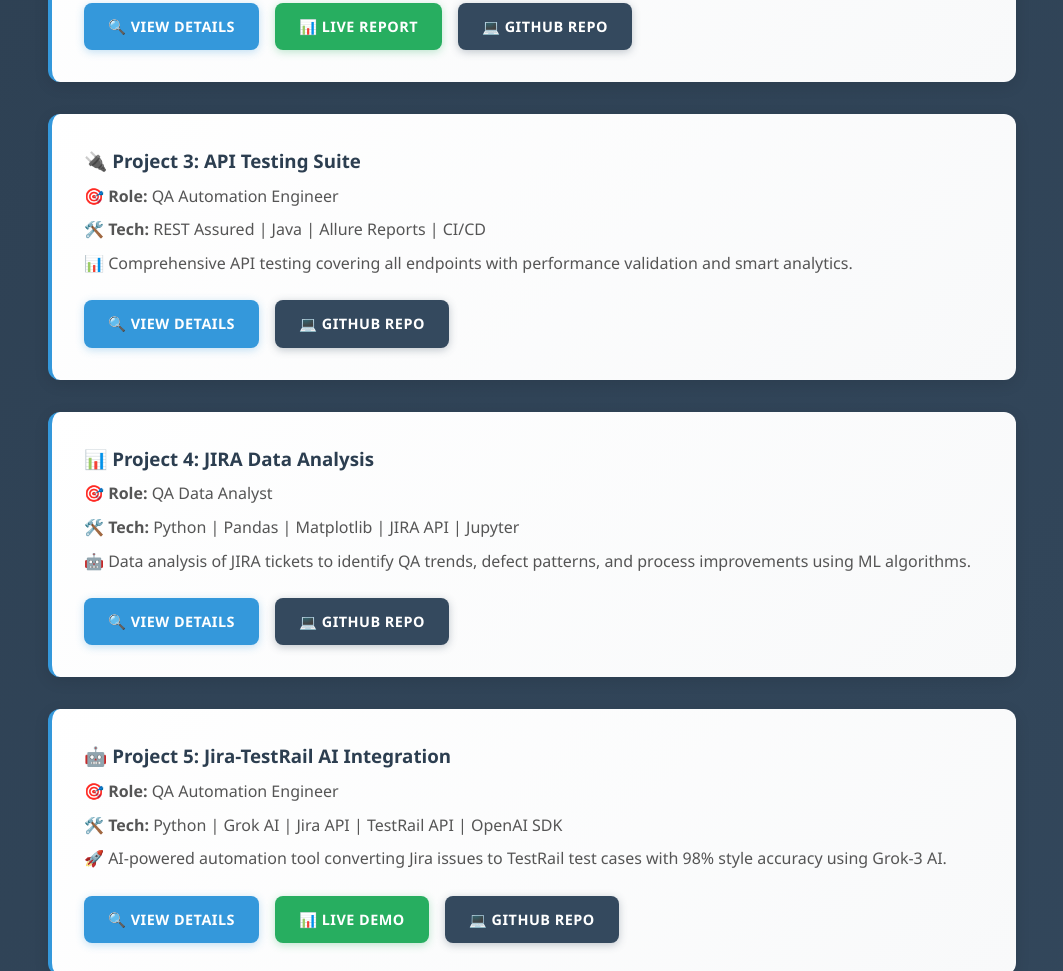
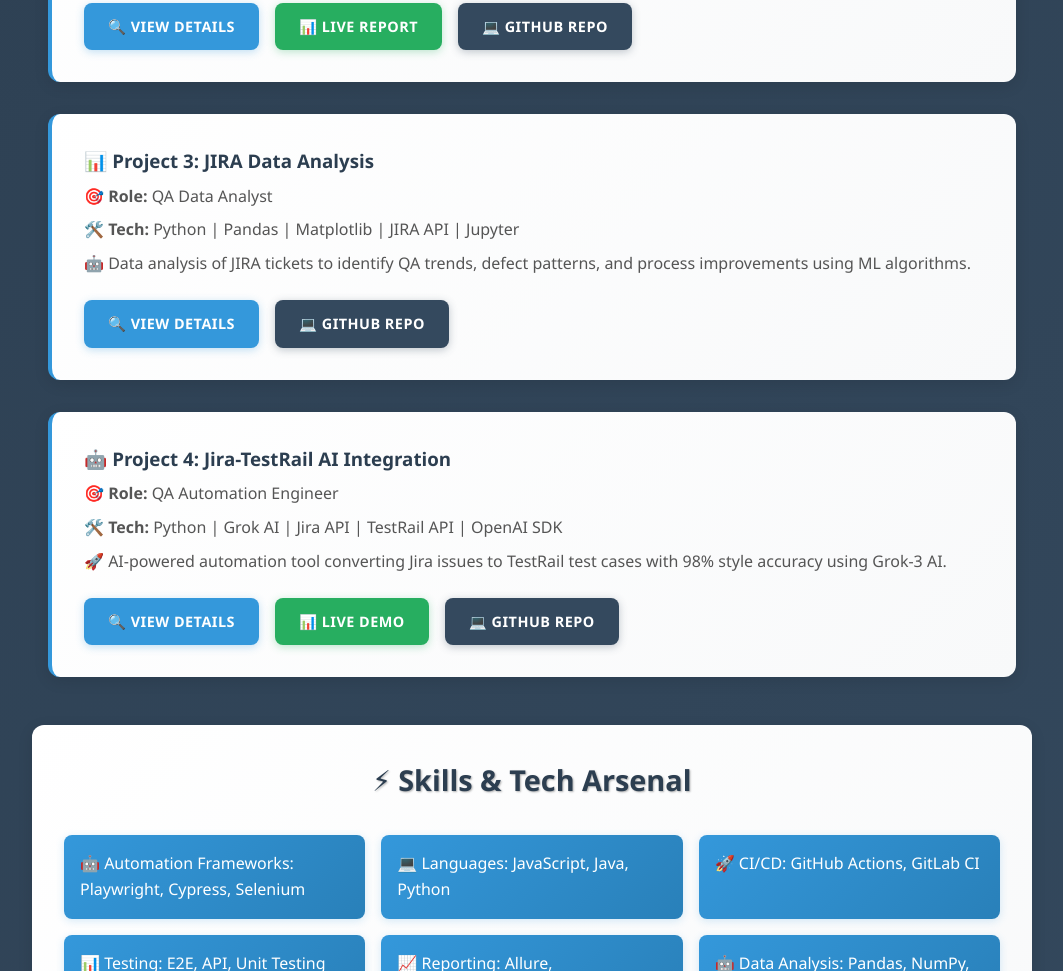
Before and after one commit to YdvVipin/portfolio, a plain HTML site: page index.html in a window 1280 px wide. Shown: the part 1099-2070 px from the top of the page, without its empty margins (108-1171 px from the left). Drawn offline with Linux system fonts and the light colour scheme.

Commit message:
Remove generic API Testing Suite project and renumber remaining projects

```diff
--- a/index.html
+++ b/index.html
@@ -53,18 +53,7 @@
     </div>
 
     <div class="project-card">
-      <h3>🔌 Project 3: API Testing Suite</h3>
-      <p><strong>🎯 Role:</strong> QA Automation Engineer</p>
-      <p><strong>🛠️ Tech:</strong> REST Assured | Java | Allure Reports | CI/CD</p>
-      <p>📊 Comprehensive API testing covering all endpoints with performance validation and smart analytics.</p>
-      <div class="buttons">
-        <a href="projects/qa-automation-2/" class="btn">🔍 View Details</a>
-        <a href="https://github.com/YdvVipin/portfolio" target="_blank" class="btn btn-github">💻 GitHub Repo</a>
-      </div>
-    </div>
-
-    <div class="project-card">
-      <h3>📊 Project 4: JIRA Data Analysis</h3>
+      <h3>📊 Project 3: JIRA Data Analysis</h3>
       <p><strong>🎯 Role:</strong> QA Data Analyst</p>
       <p><strong>🛠️ Tech:</strong> Python | Pandas | Matplotlib | JIRA API | Jupyter</p>
       <p>🤖 Data analysis of JIRA tickets to identify QA trends, defect patterns, and process improvements using ML algorithms.</p>
@@ -75,7 +64,7 @@
     </div>
 
     <div class="project-card">
-      <h3>🤖 Project 5: Jira-TestRail AI Integration</h3>
+      <h3>🤖 Project 4: Jira-TestRail AI Integration</h3>
       <p><strong>🎯 Role:</strong> QA Automation Engineer</p>
       <p><strong>🛠️ Tech:</strong> Python | Grok AI | Jira API | TestRail API | OpenAI SDK</p>
       <p>🚀 AI-powered automation tool converting Jira issues to TestRail test cases with 98% style accuracy using Grok-3 AI.</p>
```
